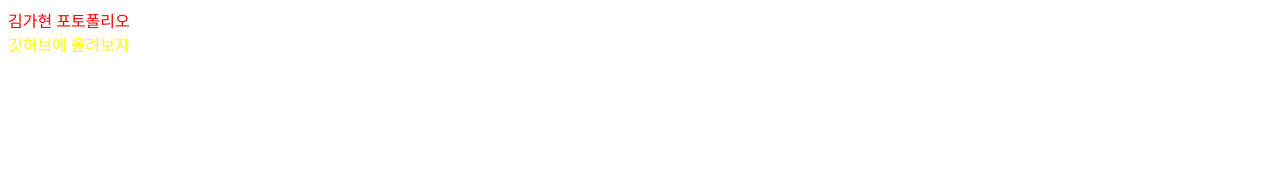
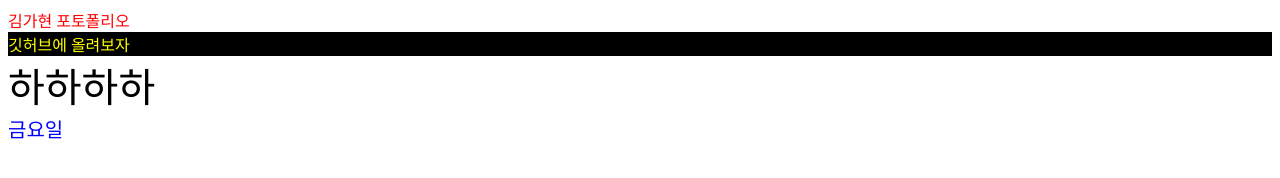
Before and after one commit to GaHyun0402/test-web, a plain HTML site: page index.html in a window 1280 px wide. Drawn offline with Linux system fonts and the light colour scheme.

Commit message:
index file modify and css line add

```diff
--- a/css/style.css
+++ b/css/style.css
@@ -1,2 +1,4 @@
 .test1 { color: red;}
-.test2 { color: yellow;}
+.test2 { color: yellow; background-color: #000;}
+.test3 { font-size: 40px;}
+.test4 { font-size: 20px; color: blue;}
--- a/index.html
+++ b/index.html
@@ -11,6 +11,8 @@
 <body>
     <div class="test1">김가현 포토폴리오</div>
     <div class="test2">깃허브에 올려보자</div>
+    <div class="test3">하하하하</div>
+    <div class="test4">금요일</div>
 
 
 </body>
```
